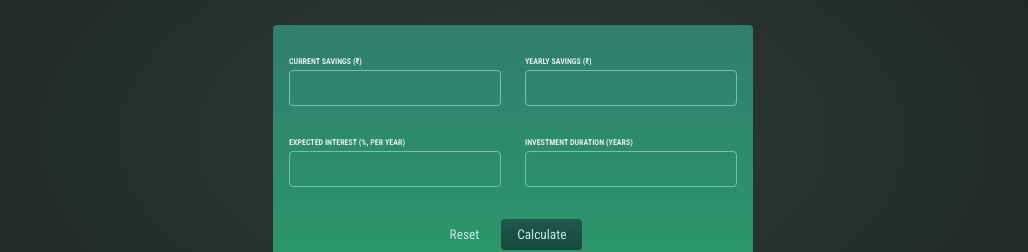
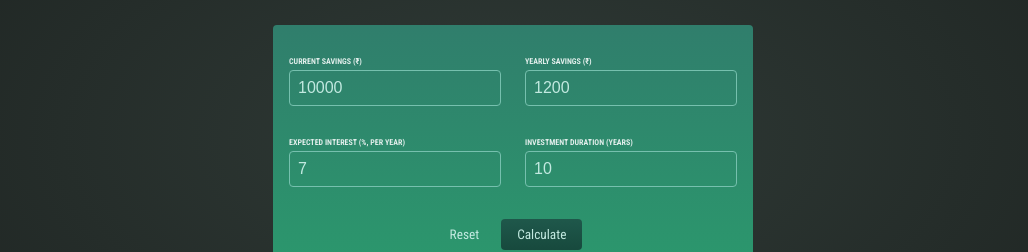
Before and after one commit to RaazKetan/investment_calculator, a React (Create React App) app: page / in a window 1280 px wide. Shown: the part 201-453 px from the top of the page, without its empty margins (127-1155 px from the left). Built offline with nearby package versions, Linux system fonts and the light colour scheme.

Commit message:
Managing Two way Binding

```diff
--- a/src/Components/UserInput/UserInput.js
+++ b/src/Components/UserInput/UserInput.js
@@ -34,6 +34,7 @@
             onChange={(event) =>
               inputChangeHandler("current-savings", event.target.value)
             }
+            value={UserInput["current-savings"]}
             type="number"
             id="current-savings"
           />
@@ -44,6 +45,7 @@
             onChange={(event) =>
               inputChangeHandler("yearly-contribution", event.target.value)
             }
+            value={UserInput["yearly-contribution"]}
             type="number"
             id="yearly-contribution"
           />
@@ -58,6 +60,7 @@
             onChange={(event) =>
               inputChangeHandler("expected-return", event.target.value)
             }
+            value={UserInput["expected-return"]}
             type="number"
             id="expected-return"
           />
@@ -68,6 +71,7 @@
             onChange={(event) =>
               inputChangeHandler("duration", event.target.value)
             }
+            value={UserInput["duration"]}
             type="number"
             id="duration"
           />
```
